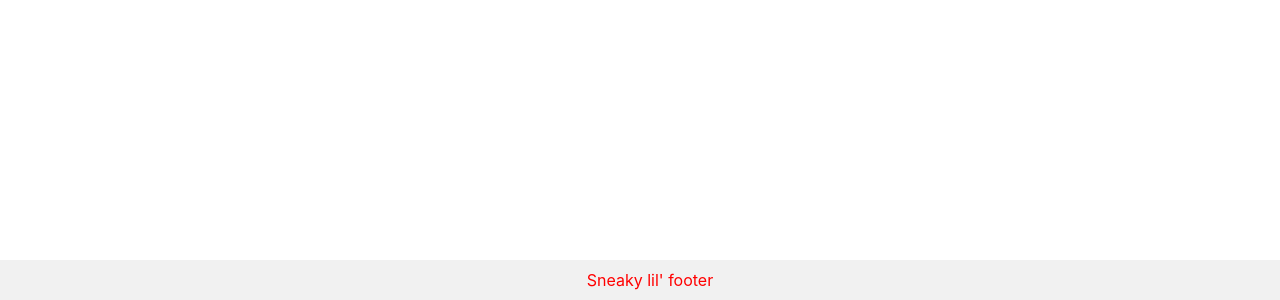
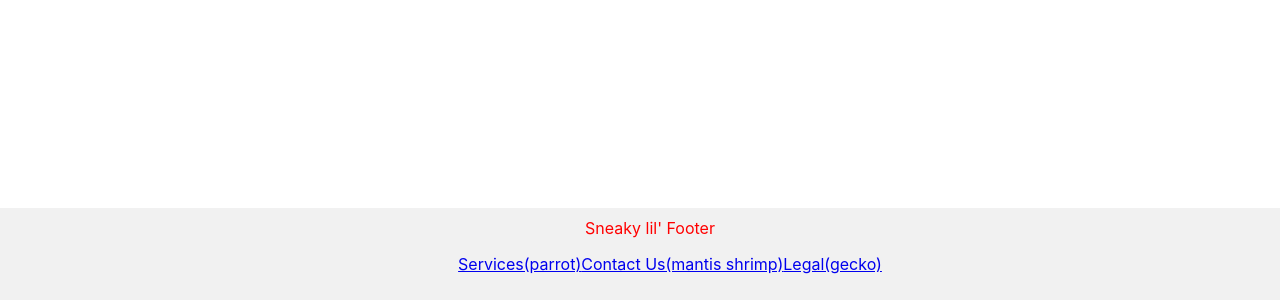
Before and after one commit to pvahanian/shelter-project, a React (Create React App) app: page / in a window 1280 px wide. Shown: the part 500-800 px from the top of the page. Built offline with nearby package versions, Linux system fonts and the light colour scheme.

Commit message:
Added a small list of functional test links.

```diff
--- a/src/components/Footer.js
+++ b/src/components/Footer.js
@@ -1,14 +1,20 @@
 import React from 'react';
 import './Footer.css';
 //import ReactDOM from 'react-dom';
-
-// TO-DO const listOfLinks = [];
+const listOfLinks = (
+  <ul>
+    <a href="https://en.wikipedia.org/wiki/Parrot">Services(parrot)</a>
+    <a href="https://en.wikipedia.org/wiki/Mantis_shrimp">Contact Us(mantis shrimp)</a>
+    <a href="https://en.wikipedia.org/wiki/Gecko">Legal(gecko)</a>
+  </ul>
+);
 
 class Footer extends React.Component {
   render() {
     return(
       <footer>
-        Sneaky lil' footer
+        Sneaky lil' Footer
+        {listOfLinks}
       </footer>
     );
   }
```
